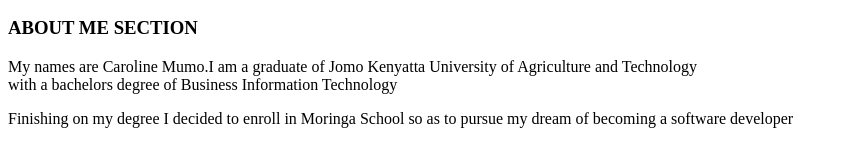
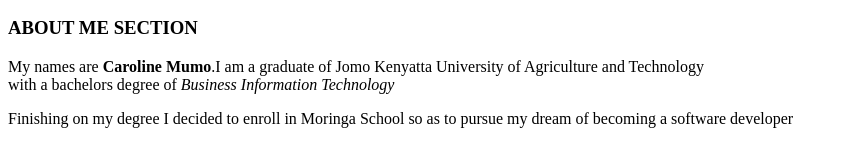
Before and after one commit to carolmbithe/Portfolio, a plain HTML site: page mywebpage.html in a window 1280 px wide. Shown: the part 237-385 px from the top of the page, without its empty margins (0-851 px from the left). Drawn offline with Linux system fonts and the light colour scheme.

Commit message:
Addition of strong and em for italics

```diff
--- a/mywebpage.html
+++ b/mywebpage.html
@@ -17,7 +17,7 @@
       </ul>
     </p>
     <h3>ABOUT ME SECTION</h3>
-    <p>My names are Caroline Mumo.I am a graduate of Jomo Kenyatta University of Agriculture and Technology<br> with a bachelors degree of Business Information Technology</p>
+    <p>My names are <strong>Caroline Mumo</strong>.I am a graduate of Jomo Kenyatta University of Agriculture and Technology<br> with a bachelors degree of <em>Business Information Technology</em></p>
     <p>Finishing on my degree I decided to enroll in Moringa School so as to pursue my dream of becoming a software developer</p>
     <h4>HOBBIES AND INTERESTS</h4>
         <ol>
```
